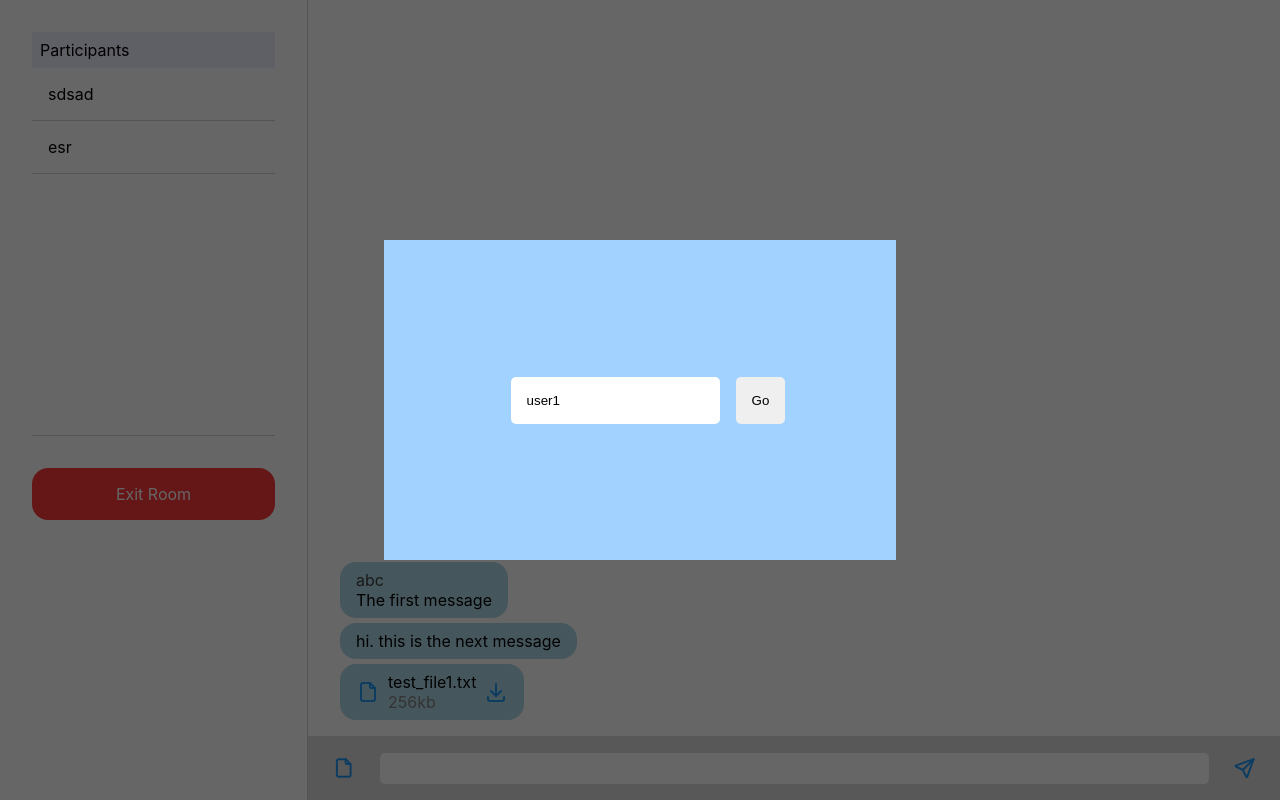
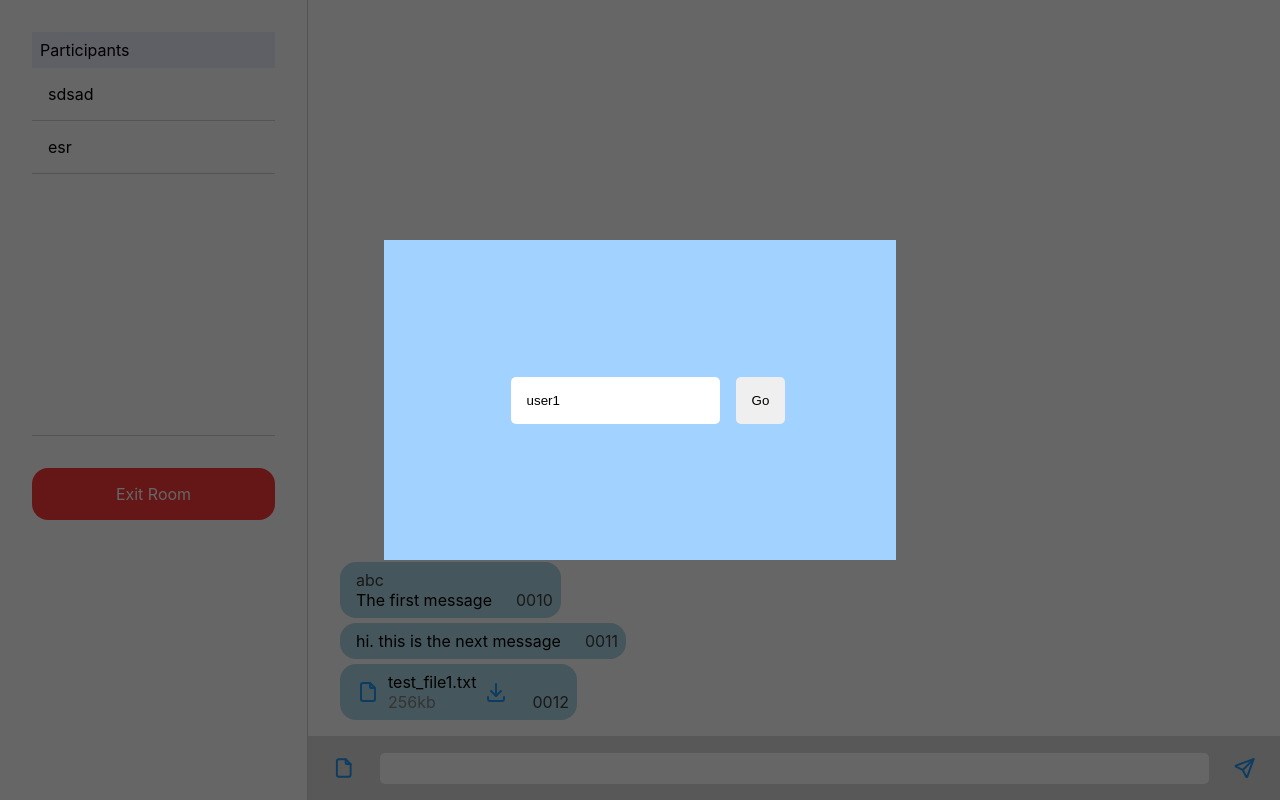
Before and after one commit to xuanlc113/serverless-chatroom, a React (Create React App) app in the folder client/: page /1 in a window 1280 px wide. Built offline with nearby package versions, Linux system fonts and the light colour scheme.

Commit message:
add message time stamps

```diff
--- a/client/src/Chat.js
+++ b/client/src/Chat.js
@@ -8,9 +8,20 @@ import Message from "./Message";
 export default function Chat(props) {
   // const [roomId, setRoomId] = useState(useParams().id);
   const [messages, setMessages] = useState([
-    { name: "abc", message: "The first message", type: "text" },
-    { name: "abc", message: "hi. this is the next message", type: "text" },
-    { name: "abc", filename: "test_file1.txt", filesize: "256", type: "file" },
+    { name: "abc", message: "The first message", type: "text", time: "0010" },
+    {
+      name: "abc",
+      message: "hi. this is the next message",
+      type: "text",
+      time: "0011",
+    },
+    {
+      name: "abc",
+      filename: "test_file1.txt",
+      filesize: "256",
+      type: "file",
+      time: "0012",
+    },
   ]);
   const [message, setMessage] = useState("");
   const [file, setFile] = useState(null);
@@ -40,7 +51,7 @@ export default function Chat(props) {
   function sendMessage() {
     setMessages((prev) => [
       ...prev,
-      { name: props.user, message: message.trim(), type: "text" },
+      { name: props.user, message: message.trim(), type: "text", time: "0015" },
     ]);
     setMessage("");
   }
@@ -48,7 +59,13 @@ export default function Chat(props) {
   function sendFile() {
     setMessages((prev) => [
       ...prev,
-      { name: props.user, filename: file.name, filesize: 10, type: "file" },
+      {
+        name: props.user,
+        filename: file.name,
+        filesize: 10,
+        type: "file",
+        time: "0015",
+      },
     ]);
     setFile(null);
   }
--- a/client/src/Message.css
+++ b/client/src/Message.css
@@ -22,9 +22,22 @@
   margin: 0.3rem 0 0;
 }
 
+.message-content {
+  display: flex;
+}
+
+.message-content > p {
+  align-self: flex-end;
+}
+
 .message-name {
   color: rgb(61, 61, 61);
   margin: 0 1rem;
+}
+
+.message-time {
+  color: rgb(61, 61, 61);
+  margin: 0 0.5rem;
 }
 
 .message-text {
--- a/client/src/Message.js
+++ b/client/src/Message.js
@@ -7,11 +7,14 @@ export default function Message(props) {
     return (
       <div className="message-container user">
         <div className="message-bubble user prev">
+          <div className="message-content">
             {props.type == "text" ? (
               <p className="message-text">{props.message}</p>
             ) : (
               <SentFileMessage {...props} />
             )}
+            <p className="message-time">{props.time}</p>
+          </div>
         </div>
       </div>
     );
@@ -26,11 +29,14 @@ export default function Message(props) {
           {props.prev != props.name && (
             <p className="message-name">{props.name} </p>
           )}
+          <div className="message-content">
             {props.type == "text" ? (
               <p className="message-text">{props.message}</p>
             ) : (
               <ReceivedFileMessage {...props} />
             )}
+            <p className="message-time">{props.time}</p>
+          </div>
         </div>
       </div>
     );
```
Lines whose indentation alone changed are shown as unchanged.
